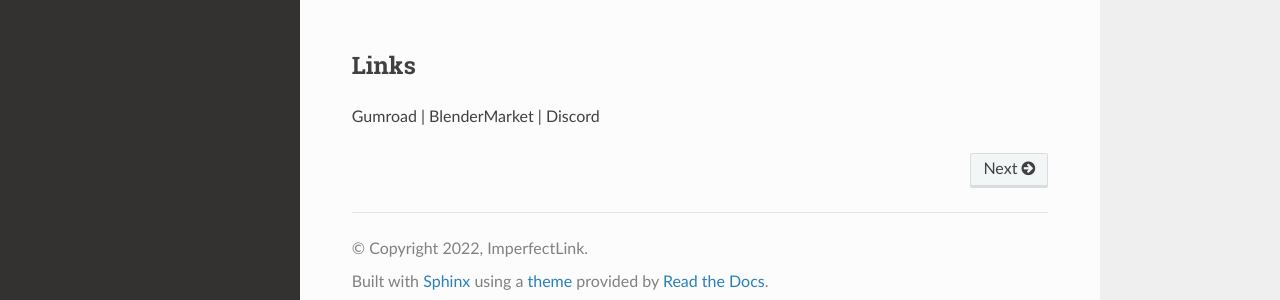
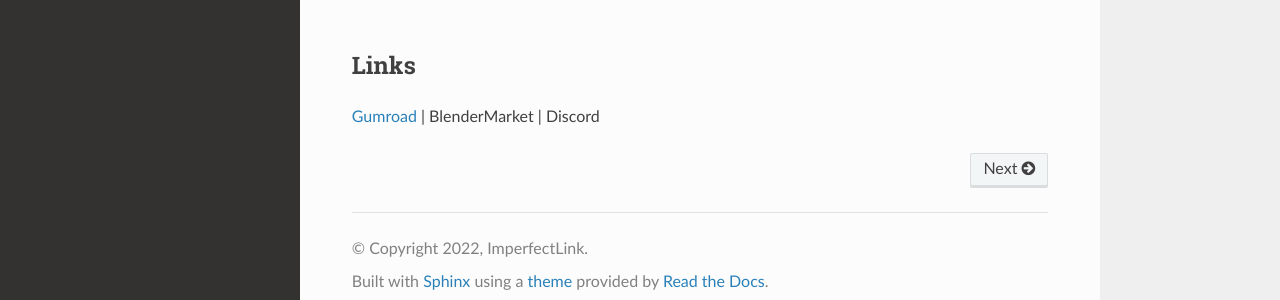
Before and after one commit to imperfectlink/PowerProps, a Sphinx documentation site: the page built from docs/source/index.rst, in a window 1280 px wide and 1217 px high. Shown: the part 899-1199 px from the top of the window. Built offline with Sphinx 7.4.7 and the Read the Docs theme 2.0.0, drawn with Linux system fonts in a browser that asks for light colours; part of the change alters nothing that is shown.

```diff
--- a/docs/source/index.rst
+++ b/docs/source/index.rst
@@ -17,7 +17,7 @@ Requirements
 
 Links
 ~~~~
-Gumroad
+`Gumroad <https://bonjorno7.gumroad.com/l/powerprops>`_
 |
 BlenderMarket
 |
```
